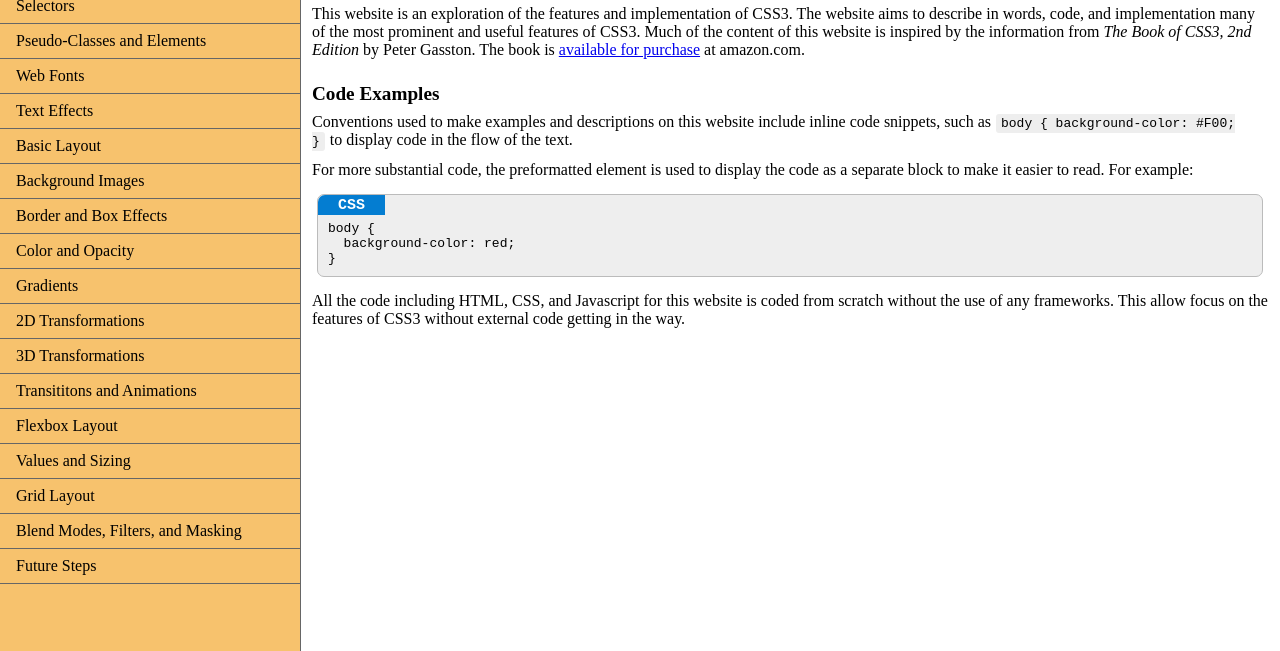
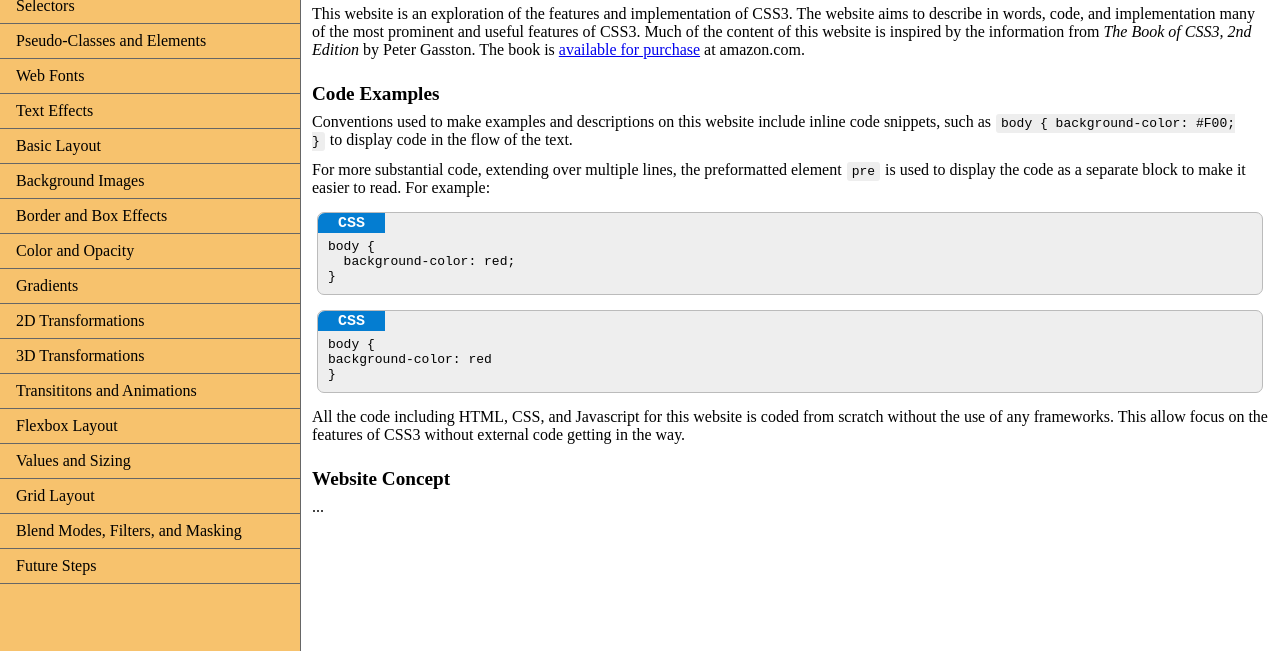
Before and after one commit to robert-laws/CSS-focus, a website: page src/pug/index.pug in a window 1280 px wide. Shown: the part 149-800 px from the top of the page. Drawn offline with nearby package versions, Linux system fonts and the light colour scheme; files that its build step writes are made by us from their sources.

Commit message:
working on mixin

```diff
--- a/src/pug/includes/mixins.pug
+++ b/src/pug/includes/mixins.pug
@@ -2,3 +2,12 @@ mixin headname(main, title)
   h3= main
     |  -
     = title
+
+mixin formatcode(type, ...args)
+  pre
+    span= type
+    |
+    |
+    each arg in args
+      |#{arg}
+      |
--- a/src/pug/index.pug
+++ b/src/pug/index.pug
@@ -31,7 +31,9 @@ html
         |to display code in the flow of the text.
 
       p
-        |For more substantial code, the preformatted element is used to display the code as a separate block to make it easier to read. For example:
+        |For more substantial code, extending over multiple lines, the preformatted element
+        code pre
+        | is used to display the code as a separate block to make it easier to read. For example:
 
       pre
         span CSS
@@ -40,7 +42,14 @@ html
         |   background-color: red;
         |}
 
+      +formatcode("CSS", "body {", "background-color: red", "}")
+
       p
         |All the code including HTML, CSS, and Javascript for this website is coded from scratch without the use of any frameworks. This allow focus on the features of CSS3 without external code getting in the way.
 
+      h2 Website Concept
+
+      p
+        |...
+
     include includes/footer.pug
```
Also changed, not shown: src/pug/media.pug (+15 -0 lines).
